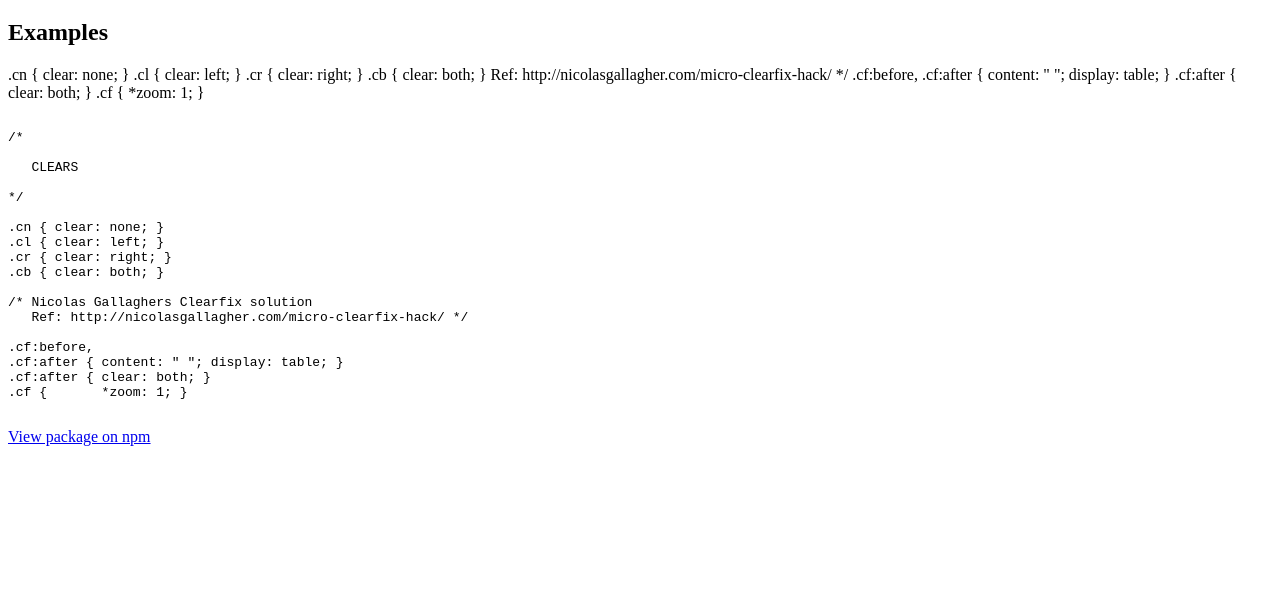
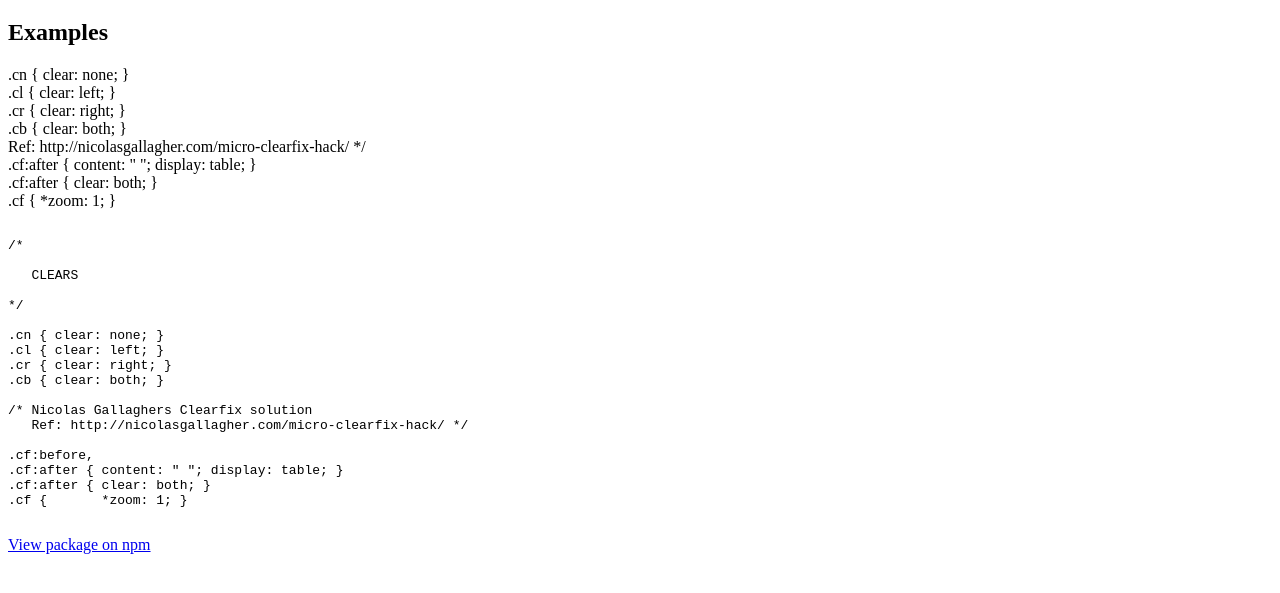
Before and after one commit to tachyons-css/tachyons-clears, a website: page index.html in a window 1280 px wide. Shown: the part 61-654 px from the top of the page. Drawn offline with Linux system fonts and the light colour scheme.

Commit message:
Breaking out lines of classes and attaching them to elements

```diff
--- a/index.html
+++ b/index.html
@@ -14,15 +14,15 @@
     <h1>tachyons clears</h1>
     <h2>Examples</h2>
 
-.cn { clear: none; }
-.cl { clear: left; }
-.cr { clear: right; }
-.cb { clear: both; }
-   Ref: http://nicolasgallagher.com/micro-clearfix-hack/ */
-.cf:before,
-.cf:after { content: " "; display: table; }
-.cf:after { clear: both; }
-.cf {       *zoom: 1; }
+    <div class="cn">.cn { clear: none; }</div>
+    <div class="cl">.cl { clear: left; }</div>
+    <div class="cr">.cr { clear: right; }</div>
+    <div class="cb">.cb { clear: both; }</div>
+    <div class="ef:">Ref: http://nicolasgallagher.com/micro-clearfix-hack/ */</div>
+<div class=.cf:before,
+  <div class="cf:after">.cf:after { content: " "; display: table; }</div>
+  <div class="cf:after">.cf:after { clear: both; }</div>
+  <div class="cf">.cf {       *zoom: 1; }</div>
     <pre>
 <code>
 /*
```
